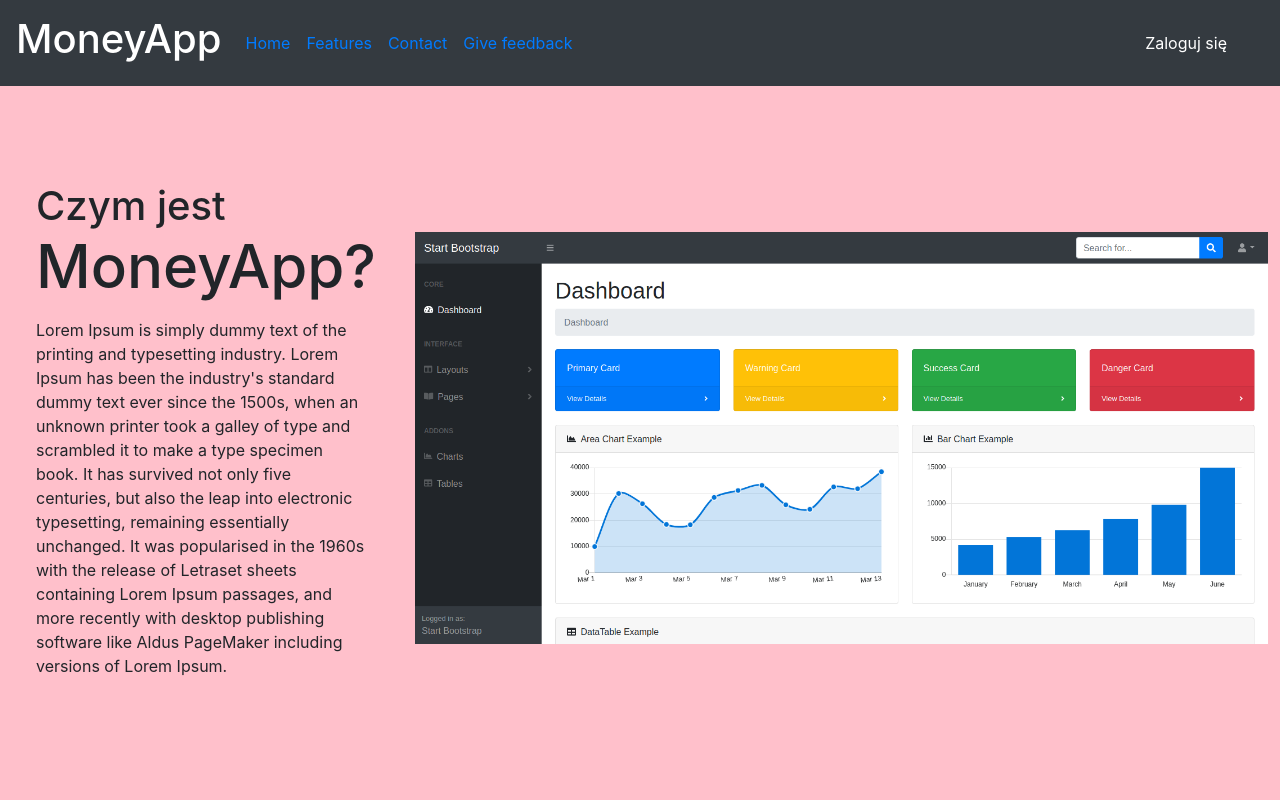
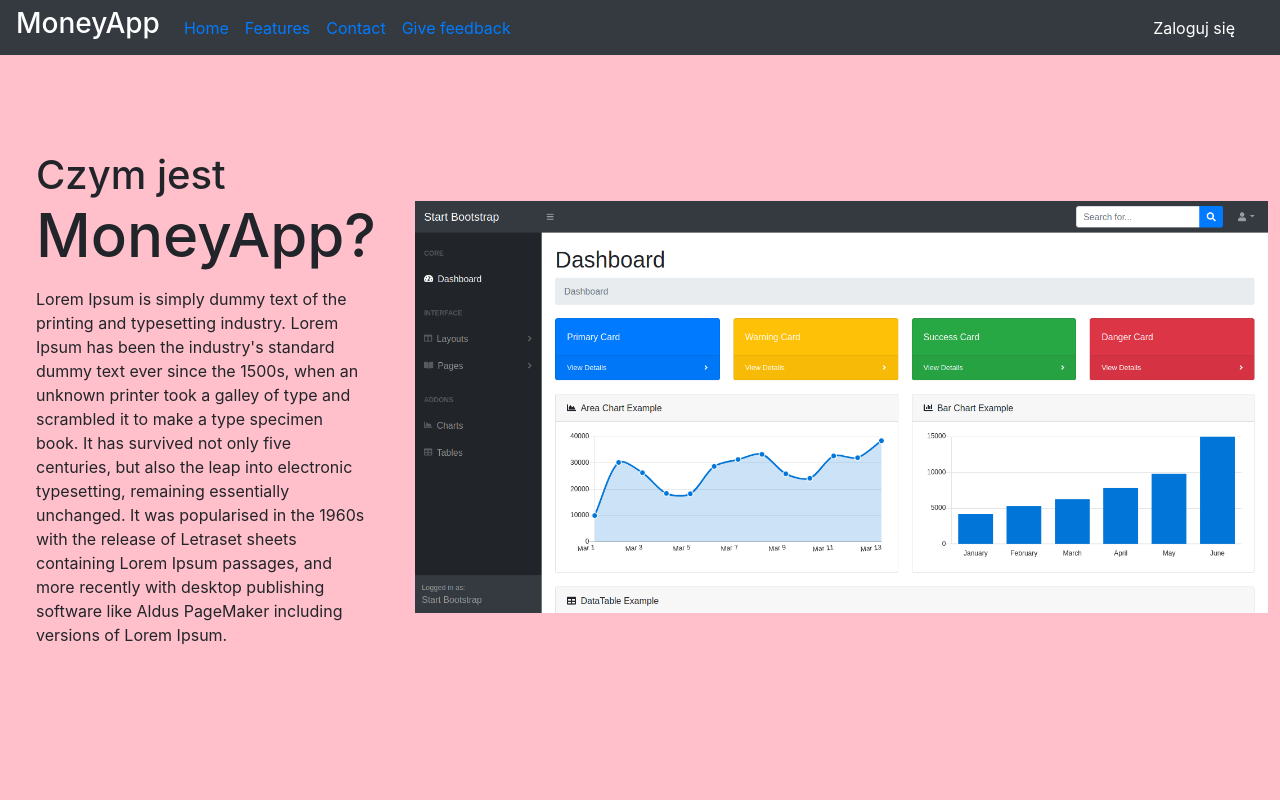
Before and after one commit to mkrolczyk12/organizationAppFE, a React (Create React App) app: page / in a window 1280 px wide. Shown: the top 800 px of the page. Built offline with nearby package versions, Linux system fonts and the light colour scheme.

Commit message:
changed logo size, sidebar menu colors, sidebar menu design, fixed some inline temporary styles

```diff
--- a/src/App/authorizedPart/Navbar/Logo/Logo.jsx
+++ b/src/App/authorizedPart/Navbar/Logo/Logo.jsx
@@ -4,7 +4,7 @@ import { Link } from "react-router-dom";
 const Logo = () => {
   return (
     <Link className="navbar-brand flex-grow-1 flex-md-grow-0" to="/dashboard">
-      MoneyApp
+      <h3>MoneyApp</h3>
     </Link>
   );
 };
--- a/src/App/authorizedPart/Navbar/SideBarMenu/SideBarMenu.jsx
+++ b/src/App/authorizedPart/Navbar/SideBarMenu/SideBarMenu.jsx
@@ -4,7 +4,7 @@ class SideBarMenu extends React.Component {
   render() {
     return (
       <button
-        className="btn btn-link btn-md order-1 order-lg-0"
+        className="btn btn-link btn-sm order-1 order-lg-0"
         id="sidebarToggle"
         onClick={this.props.handleSideBarMenuDisplay}
         href="#"
--- a/src/App/nonAuthorizedPart/Header/Navbar/MenuItems.css
+++ b/src/App/nonAuthorizedPart/Header/Navbar/MenuItems.css
@@ -1,16 +1,3 @@
-/* #MobileMenu {
-
-} */
-
-#sideMenuLogo {
-    color: #5bc0de;
-    transition: 1s;
-}
-
-/* #sideMenuLogo:hover {
-
-} */
-
 .menuItem {
     transition: 0.2s;
 }
--- a/src/App/nonAuthorizedPart/Header/Navbar/NavigationBar.jsx
+++ b/src/App/nonAuthorizedPart/Header/Navbar/NavigationBar.jsx
@@ -1,20 +1,31 @@
 import React from "react";
 // import { Link } from "react-router-dom";
-import { Navbar, Button, Nav } from "react-bootstrap";
+import { Navbar, Nav } from "react-bootstrap";
 import Menu from "./MenuItems.jsx";
 import SideMenu from "../SideMenu/SideMenu";
 import "../styles.css";
-// import logo from "./logo.png";
+
+const styles = {
+  navigationBar: {
+    height: "55px",
+  },
+};
 
 class NavigationBar extends React.Component {
   state = {};
+
   render() {
     return (
       <>
         {/* Desktop menu */}
-        <Navbar className="d-none d-lg-flex" bg="dark" variant="dark">
-          <Navbar.Brand href="#home">
-            <h1>MoneyApp</h1>
+        <Navbar
+          className="d-none d-lg-flex"
+          bg="dark"
+          variant="dark"
+          style={styles.navigationBar}
+        >
+          <Navbar.Brand href="/">
+            <h3>MoneyApp</h3>
           </Navbar.Brand>
           <Nav className="flex-grow-1">
             <Menu />
@@ -22,38 +33,41 @@ class NavigationBar extends React.Component {
           <Nav.Link href="/dashboard">
             <button
               id="loginButton"
-              className="btn btn-md m-2 float-right flex-row"
+              className="btn btn-md float-right flex-row"
               variant="outline-info"
             >
               Zaloguj się
             </button>
           </Nav.Link>
-          {/* <Button className="m-2" variant="outline-info">
-            Utwórz konto
-          </Button> */}
         </Navbar>
         {/* Mobile menu */}
-        <Navbar className="d-lg-none" bg="dark" variant="dark">
-          <Button
-            className="btn btn-link btn-lg border-0"
+        <Navbar
+          className="d-lg-none"
+          bg="dark"
+          variant="dark"
+          style={styles.navigationBar}
+        >
+          <button
+            className="btn btn-link btn-md border-0"
             id="sidebarToggle"
             href="#"
             variant="outline-primary"
             onClick={this.props.showSideMenu}
           >
             <i className="navbar-toggler-icon"></i>
-          </Button>
-          <div className="m-auto">
-            <Navbar.Brand href="#home" className="align-self-center">
-              <h1>MoneyApp</h1>
-            </Navbar.Brand>
-          </div>
-          <Button className="d-none d-sm-block m-2" variant="outline-primary">
-            Zaloguj się
-          </Button>
-          <Button className="d-none d-sm-block m-2" variant="outline-info">
-            Utwórz konto
-          </Button>
+          </button>
+          <Navbar.Brand href="/" className="m-auto p-0">
+            <h3>MoneyApp</h3>
+          </Navbar.Brand>
+          <Nav.Link href="/dashboard">
+            <button
+              id="loginButton"
+              className="d-none d-sm-block btn btn-md float-right flex-row"
+              variant="outline-info"
+            >
+              Zaloguj się
+            </button>
+          </Nav.Link>
         </Navbar>
         {/* Side menu */}
         {this.props.sideMenu ? (
--- a/src/App/nonAuthorizedPart/Header/SideMenu/SideMenu.jsx
+++ b/src/App/nonAuthorizedPart/Header/SideMenu/SideMenu.jsx
@@ -3,29 +3,18 @@ import React from "react";
 import { Button, Navbar, Nav } from "react-bootstrap";
 import Menu from "../Navbar/MenuItems";
 
-class SideMenu extends React.Component {
-  render() {
-    return (
-      <>
-        <div
-          className="w-100 h-100 m-0 p-0 d-lg-none"
-          style={{
+const styles = {
+  background: {
     position: "fixed",
     left: 0,
     top: 0,
     height: "100%",
     width: "100%",
-            // backgroundColor: "#02203c",
     backgroundColor: "rgba(41, 43, 44,0.9)",
     boxShadow: "0 0 15px 0 #000",
-            // overflowY: "auto",
     zIndex: "9040",
-          }}
-        >
-          <div
-            // id="layoutSidenav_nav"
-            className="d-lg-none position-fixed z4"
-            style={{
+  },
+  sideMenu: {
     position: "fixed",
     left: 0,
     top: 0,
@@ -34,8 +23,26 @@ class SideMenu extends React.Component {
     backgroundColor: "#212529",
     overflowY: "auto",
     overflowX: "hidden",
-            }}
+  },
+  mobileLoginButton: {
+    textAlign: "center",
+    border: "1px solid #5bc0de",
+    textDecoration: "none",
+  },
+  sideMenuLogo: {
+    color: "white",
+  },
+};
+
+class SideMenu extends React.Component {
+  render() {
+    return (
+      <>
+        <div
+          className="w-100 h-100 m-0 p-0 d-lg-none"
+          style={styles.background}
         >
+          <div className="d-lg-none position-fixed z4" style={styles.sideMenu}>
             <nav
               className="sb-sidenav accordion sb-sidenav-dark"
               id="sidenavAccordion"
@@ -44,17 +51,17 @@ class SideMenu extends React.Component {
                 <div className="nav">
                   <div className="row">
                     <div className="col-12 mb-2">
-                      <Button
+                      <button
                         className="btn btn-lg mt-2 mr-2 float-right"
                         onClick={this.props.closeSideMenu}
                       >
                         X
-                      </Button>
+                      </button>
                     </div>
                     <div className="col-12 m-auto mb-4 text-center">
                       <Navbar.Brand
-                        href="#home"
-                        id="sideMenuLogo"
+                        href="/"
+                        style={styles.sideMenuLogo}
                         className="align-self-center m-0 p-0"
                       >
                         <h1 className="m-0 p-0">MoneyApp</h1>
@@ -71,13 +78,23 @@ class SideMenu extends React.Component {
                   <div className="d-lg-none sb-sidenav-menu-heading">
                     Account
                   </div>
-                  <Nav.Link href="/dashboard">
+                  {/* <Nav.Link href="/dashboard">
                     <Button
                       className="d-lg-none m-2 w-100"
                       variant="outline-primary"
                     >
                       Zaloguj się
                     </Button>
+                  </Nav.Link> */}
+                  <Nav.Link href="/dashboard">
+                    <button
+                      // id="loginButton"
+                      className="btn btn-md float-right flex-row m-2 w-100"
+                      variant="outline-info"
+                      style={styles.mobileLoginButton}
+                    >
+                      Zaloguj się
+                    </button>
                   </Nav.Link>
                   {/* <Button className="d-lg-none m-2" variant="outline-info">
                     Utwórz konto
```
Lines whose indentation alone changed are shown as unchanged.
